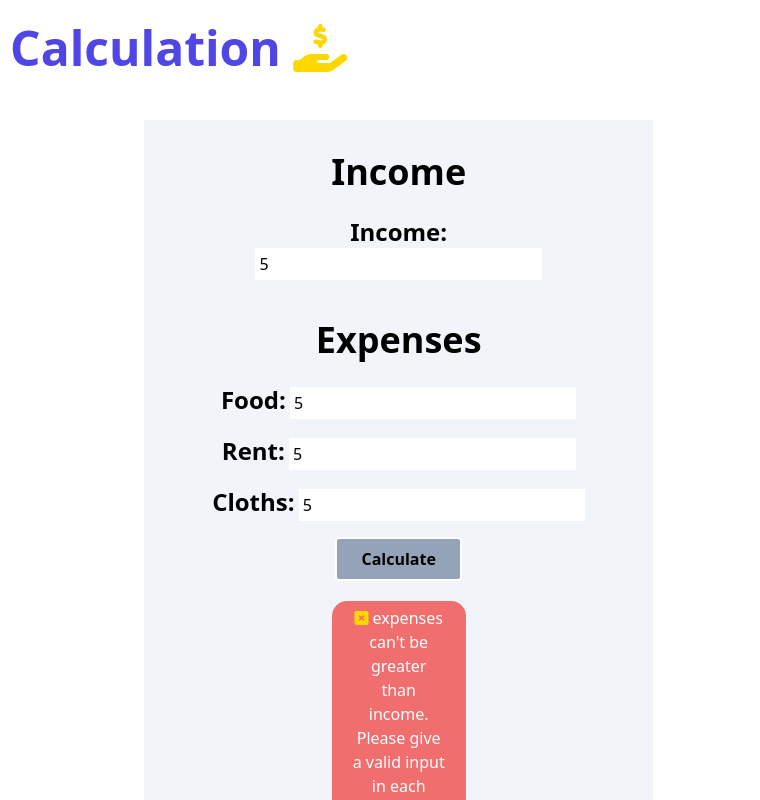
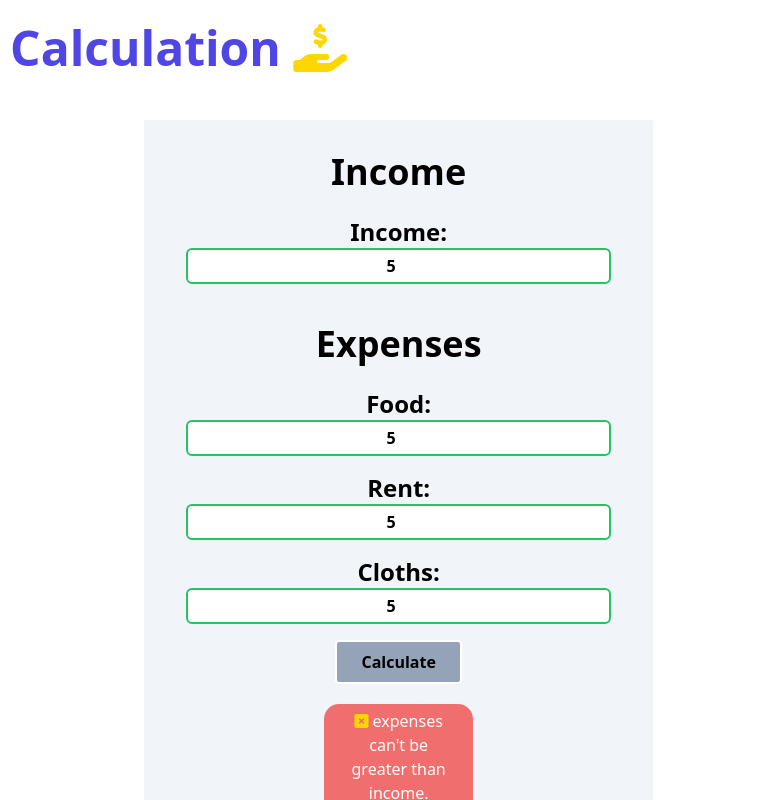
Before and after one commit to Mohuya748/cost-calculation, a plain HTML site: page index.html in a window 1280 px wide. Both pictures are taken after typing "5", "5", "5", "5" into the empty fields and a click on the button "Calculate". Shown: the top 800 px of the page, 520-1280 px from the left. Drawn offline with nearby package versions, Linux system fonts and the light colour scheme.

Commit message:
style added

```diff
--- a/index.html
+++ b/index.html
@@ -28,35 +28,35 @@
         <!-- calculate section  -->
         <section class="bg-slate-100">
             <!-- income & expenses section -->
-            <div class="text-center w-3/4 mx-auto mt-8 ">
+            <div class="text-center w-5/6 mx-auto mt-8 ">
                 <h1 class="block m-6 text-4xl font-semibold text-black">Income</h1>
                 <label for="income" class="text-black text-2xl font-semibold">Income:</label>
                 <input id="income-input" type="number" name="income"
-                    class="mb-4 mx-auto border-bfocus:outline-none w-3/4 p-1">
+                    class=" w-full mb-4 mx-auto border-bfocus:outline-none p-1 rounded-md border-2 border-green-500 text-center font-semibold">
                 <h1 class="block m-6 text-4xl font-semibold text-black">Expenses</h1>
                 <div>
                     <label for="food" class=" text-black text-2xl font-semibold">Food:</label>
                     <input id="food-input" type="number" name="food"
-                        class=" mb-4 mx-auto border-bfocus:outline-none w-3/4 p-1 ">
+                        class=" w-full mb-4 mx-auto border-bfocus:outline-none p-1 rounded-md border-2 border-green-500 text-center font-semibold">
                 </div>
                 <div>
                     <label for="rent" class="text-black text-2xl font-semibold">Rent:</label>
                     <input id="rent-input" type="number" name="rent"
-                        class="mb-4 mx-auto border-bfocus:outline-none w-3/4 p-1">
+                        class=" w-full mb-4 mx-auto border-bfocus:outline-none p-1 rounded-md border-2 border-green-500 text-center font-semibold">
                 </div>
                 <div>
                     <label for="cloths" class="text-black text-2xl font-semibold">Cloths:</label>
                     <input id="cloths-input" type="number" name="cloths"
-                        class="mb-4 mx-auto border-bfocus:outline-none w-3/4 p-1">
+                        class="w-full mb-4 mx-auto border-bfocus:outline-none p-1 rounded-md border-2 border-green-500 text-center font-semibold">
                 </div>
                 <button id="" onclick="calculate()"
-                    class="bg-slate-400 px-6 py-2 rounded border-2 border-white font-semibold ">Calculate
+                    class="bg-slate-400 px-6 py-2 rounded border-2 border-white font-semibold hover:bg-green-400">Calculate
                 </button>
                 <!-- error handelling  -->
                 <div class="error-section">
-                    <p id="error-msg" class="error "><i class="fa-solid fa-square-xmark"></i> expenses can't be greater than income. Please give a valid input in each field.</p>
+                    <p id="error-msg" class="error "><i class="fa-solid fa-square-xmark"></i> expenses can't be greater
+                        than income. Please give a valid input in each field.</p>
                 </div>
-
                 <h2 class="block m-6 text-2xl font-semibold text-black">Total expenses :<span
                         id="total-expenses">0</span></h1>
                     <h2 class="block m-6 text-2xl font-semibold text-black">Balance :<span id="balance">0</span></h1>
@@ -67,16 +67,16 @@
             <div class="text-center w-3/4  mx-auto mt-8 ">
                 <label for="save" class="text-black text-2xl font-semibold">Save:</label>
                 <input id="save-input" type="number" name="save"
-                    class="mb-4 mx-auto border-bfocus:outline-none w-2/5 p-1"><span>
+                    class="mb-4 mx-auto border-bfocus:outline-none w-2/5 p-1 rounded-md border-2 border-green-500"><span>
                     % </span>
                 <button id="" onclick="save()"
-                    class="bg-slate-400 px-6 py-2 rounded border-2 border-white font-semibold ">Save
+                    class="bg-slate-400 px-6 py-2 rounded border-2 border-white font-semibold hover:bg-green-400">Save
                 </button>
-                 <!-- error handelling  -->
-            <div class="error-section">
-                <p id="error-msg-saving" class="error">Sorry!! you don't have enough money to save:(</p>
-                <p id="error-msg-negative" class="error">saving amount can't be a negative number! try again.</p>
-            </div>
+                <!-- error handelling  -->
+                <div class="error-section">
+                    <p id="error-msg-saving" class="error">Sorry!! you don't have enough money to save:(</p>
+                    <p id="error-msg-negative" class="error">saving amount can't be a negative number! try again.</p>
+                </div>
                 <h2 class="block m-6 text-2xl font-semibold text-black">Saving Amount :<span id="saving-amount">0</span>
                     </h1>
 
--- a/script.js
+++ b/script.js
@@ -34,8 +34,8 @@ function calculate() {
         }
         else {
             errorMsg.style.display = 'block';
-            totalExpenses.innerText = 0;
-            balance.innerText = 0;
+            totalExpenses.innerText = "";
+            balance.innerText = "";
         }
     }
     else {
@@ -54,15 +54,14 @@ function save() {
         totalSave = inputValue("income-input") * (inputValue("save-input") / 100);
         savingAmount.innerText = totalSave.toFixed(2);
         remainBalance = minusValue(inputValue("income-input"), addValue(savingAmount.innerText, totalExpenses.innerText, 0));
-        if (totalSave < balance.innerText) {
+        if (totalSave <= balance.innerText) {
             errorMsgSaving.style.display = 'none';
             lastBalance.innerText = remainBalance.toFixed(2);
         }
         else {
             errorMsg.style.display = 'none';
             errorMsgSaving.style.display = 'block';
-            // savingAmount.innerText = 0;
-            lastBalance.innerText = 0;
+            lastBalance.innerText = "";
         }
     }
    else{
```
